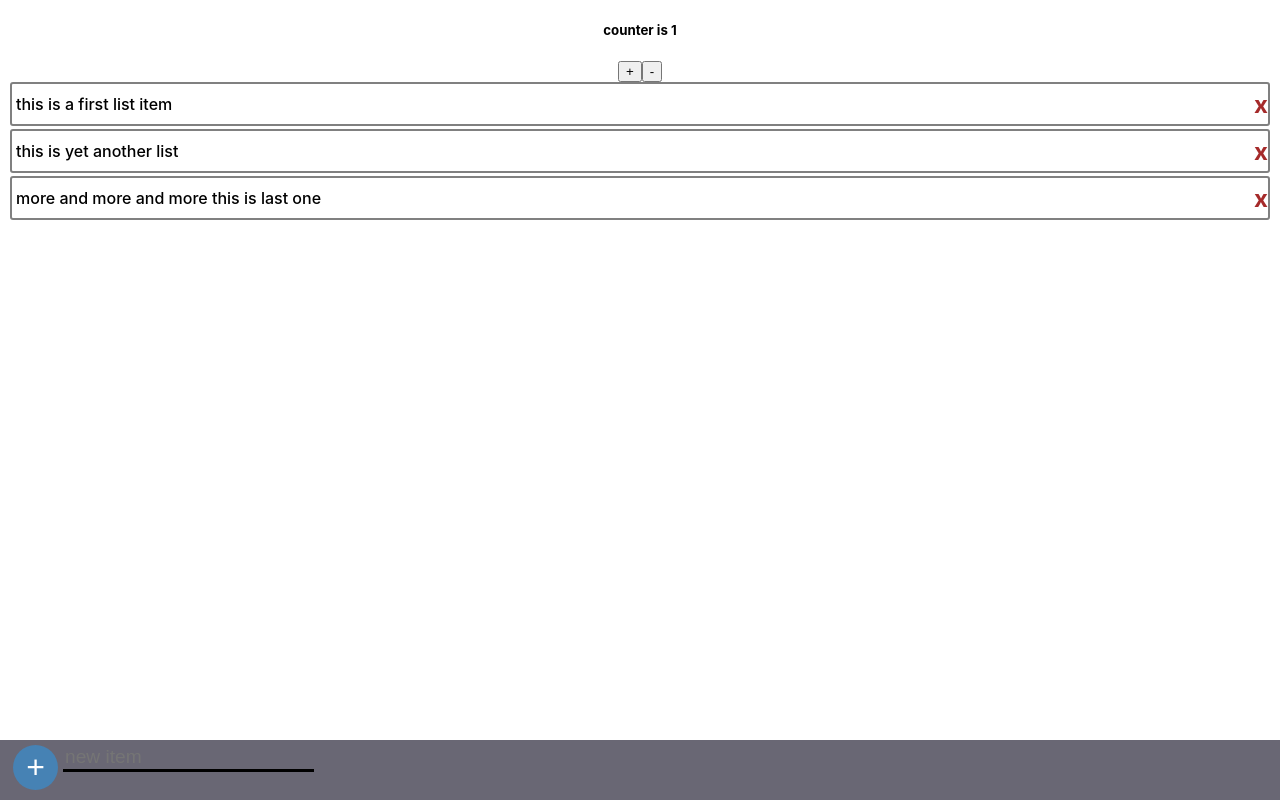
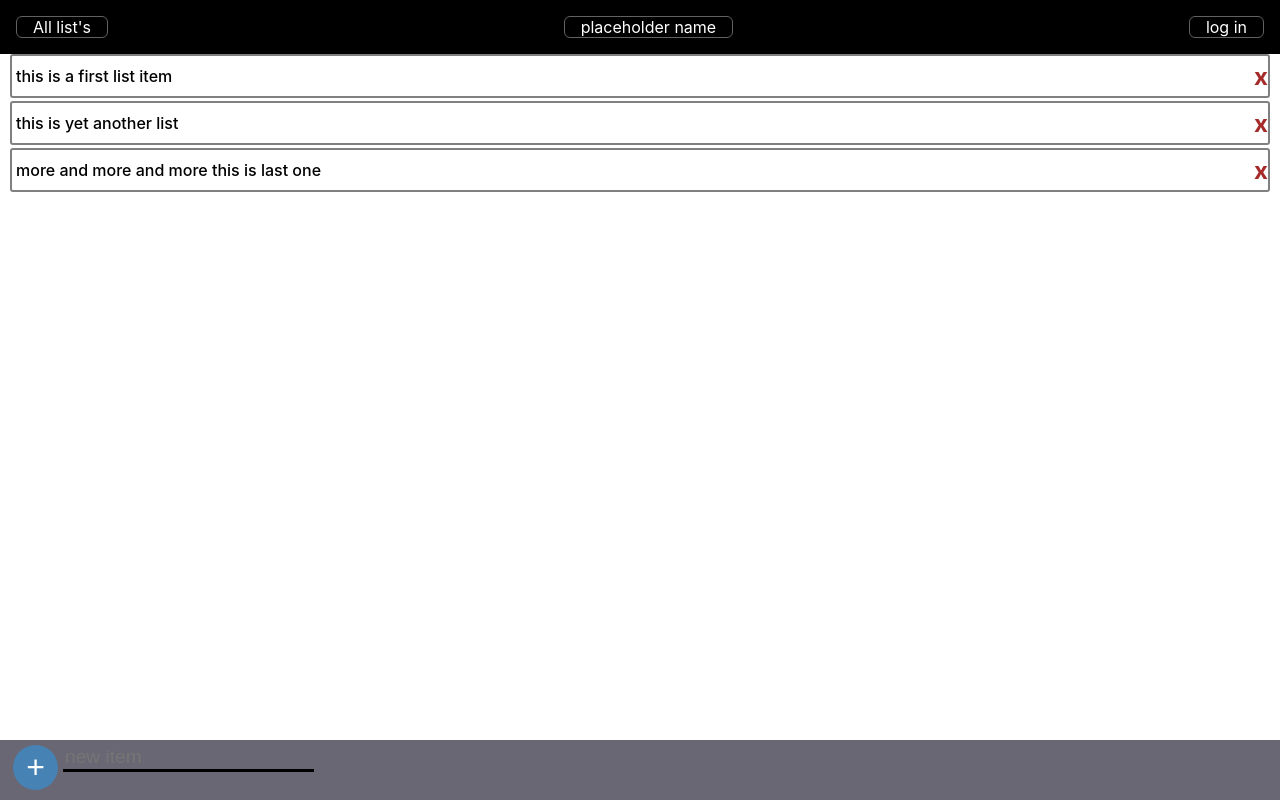
Before and after one commit to Luka-dot/familyShopper, a React (Create React App) app: page / in a window 1280 px wide. Built offline with nearby package versions, Linux system fonts and the light colour scheme.

Commit message:
header component added and positioning set

```diff
--- a/src/App.js
+++ b/src/App.js
@@ -3,6 +3,7 @@ import { connect } from 'react-redux';
 import { increment, decrement } from './redux/actions/index';
 import MainList from './components/main-list/main-list.component';
 import CustomButton from './components/button/custom-button-component';
+import Header from './components/header/header-component';
 
 import './App.scss';
 
@@ -10,14 +11,11 @@ function App(props) {
 
   return (
     <div className="App">
-      <h5>counter is {props.counter}</h5>
-
-      <button onClick={props.increment}>+</button>
-      <button onClick={props.decrement}>-</button>
+      <Header />
       <MainList />
       <div className="positionInBottom" >
         <CustomButton  />
-        </div>
+      </div>
     </div>
   );
 }
@@ -32,3 +30,19 @@ const mapDispatchToProps = dispatch => ({
 });
 
 export default connect(mapStateToProps, mapDispatchToProps)(App);
+
+
+// function App(props) {
+
+//   return (
+//     <div className="App">
+//       <h5>counter is {props.counter}</h5>
+//       <button onClick={props.increment}>+</button>
+//       <button onClick={props.decrement}>-</button>
+//       <MainList />
+//       <div className="positionInBottom" >
+//         <CustomButton  />
+//       </div>
+//     </div>
+//   );
+// }
--- a/src/components/button/custom-button.styles.scss
+++ b/src/components/button/custom-button.styles.scss
@@ -23,9 +23,7 @@
         margin-left: 5px;
         border-bottom: solid 2px black;
         font-size: larger;
-        color: darkblue
-
-
+        color: rgb(10, 10, 61)
     }
 
     .input-text, textarea {
--- /dev/null
+++ b/src/components/header/header-component.jsx
@@ -0,0 +1,16 @@
+import React from 'react';
+
+import './header.styles.scss';
+
+const Header = () => {
+
+    return (
+        <div className="main-container">
+            <p>All list's</p>
+            <p>placeholder name</p>
+            <p>log in</p>
+        </div>
+    )
+};
+
+export default Header;
--- /dev/null
+++ b/src/components/header/header.styles.scss
@@ -0,0 +1,16 @@
+.main-container {
+    display: flex;
+    flex-direction: row;
+    justify-content: space-between;
+    background-color: black;
+    color: white;
+
+    p {
+        margin-left: 2vh;
+        margin-right: 2vh;
+        padding-left: 2vh;
+        padding-right: 2vh;
+        border: solid 1px rgb(99, 96, 96);
+        border-radius: 6px;
+    }
+}
```
